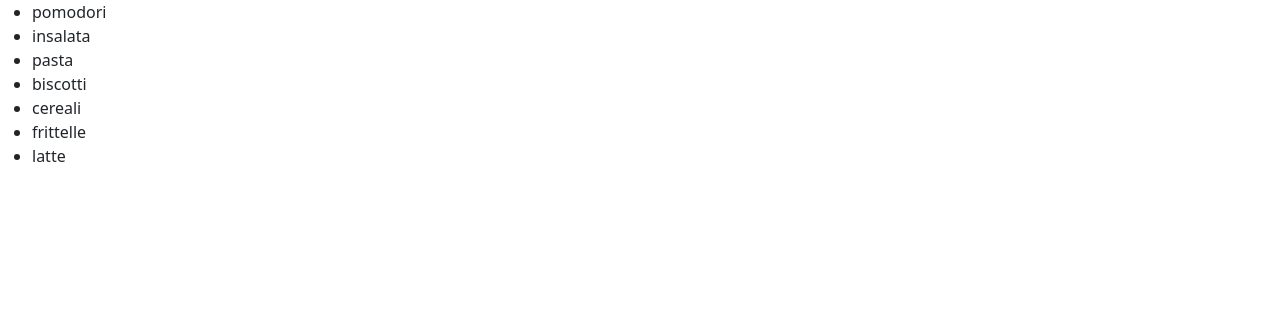
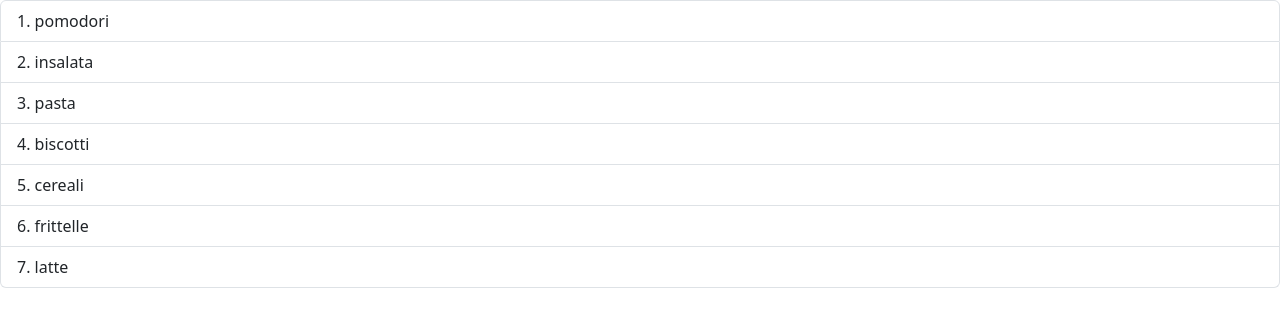
Before and after one commit to vitodepi16/js-lista-spesa, a plain HTML site: page index.html in a window 1280 px wide. Drawn offline with nearby package versions, Linux system fonts and the light colour scheme.

Commit message:
try to change style list

```diff
--- a/index.html
+++ b/index.html
@@ -11,7 +11,7 @@
   </head>
   <body>
 
-    <ul></ul>
+    <ul class="list-group list-group-numbered"></ul>
     <script src="./js/script.js"></script>
 
 
--- a/js/script.js
+++ b/js/script.js
@@ -16,6 +16,7 @@ let contatore = 0;
 
 while (contatore < listaSpesa.length){
     const li = document.createElement('li');
+    li.classList.add('list-group-item');
     li.innerHTML = listaSpesa[contatore];
     ul.appendChild(li);
     console.log(ul);
```
